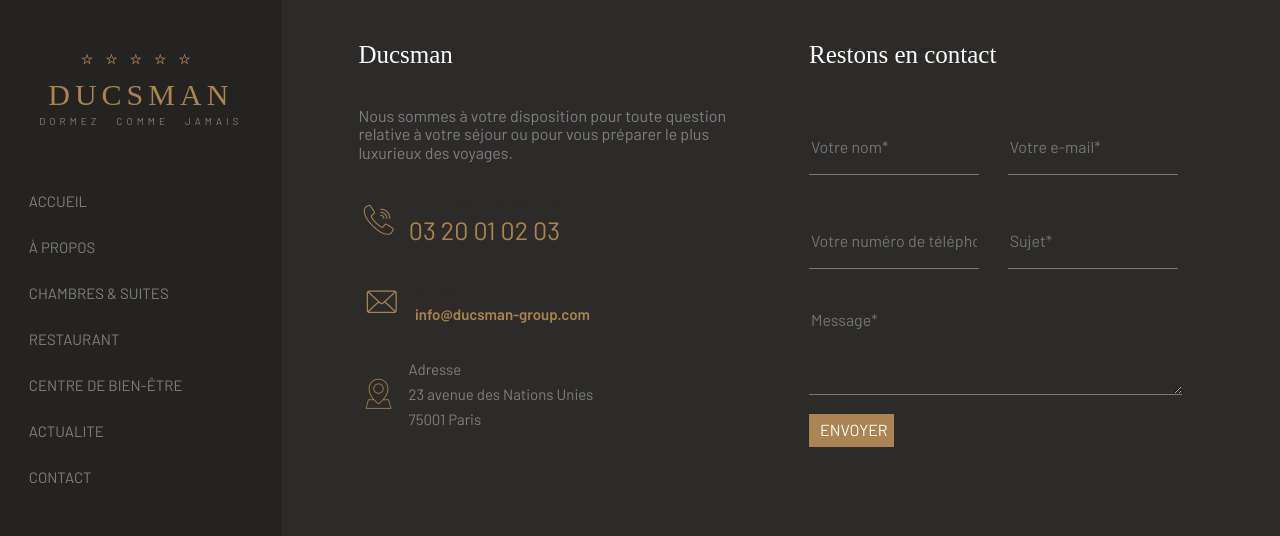
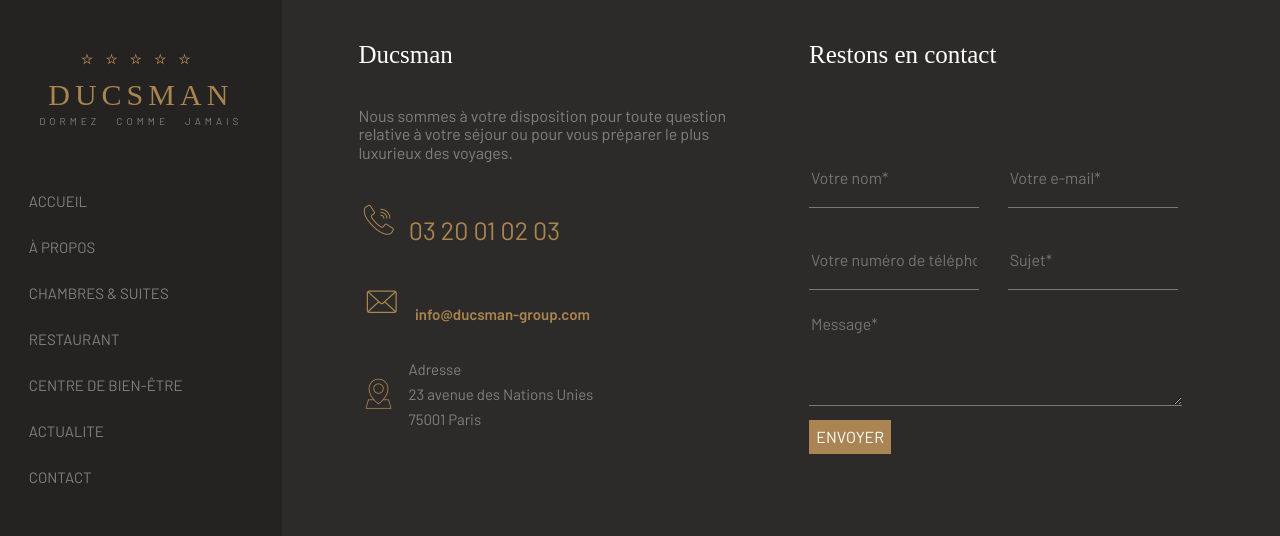
Before and after one commit to Loic0404/hotel, a plain HTML site: page contact.html in a window 1280 px wide. Shown: the top 536 px of the page. Drawn offline with nearby package versions, Linux system fonts and the light colour scheme; files that its build step writes are made by us from their sources.

Commit message:
modif bouton form

```diff
--- a/contact.html
+++ b/contact.html
@@ -90,8 +90,9 @@
                             <input type="text" class="sujet" placeholder="Sujet*">
                         </div>
                         <textarea name="Message" id="Message" class="mess" placeholder="Message*"></textarea>
+                        <div class="boutonjules">
+                        <a href="" class="envoyer">ENVOYER</a></div>
                     </form>
-                    <a href="" class="envoyer">ENVOYER</a>
                 </div>
             </div>
             <!-- MAP DE L'HÔTEL -->
--- a/sass/Composants/_buttons.scss
+++ b/sass/Composants/_buttons.scss
@@ -5,10 +5,11 @@
     background-color: $backgroundcolorLien;
     color: $titreBlanc;
     text-decoration: none;
-    width: 17%;
-    margin-top: 5%;
-    padding-top: 2%;
-    padding-left: 3%;
-    padding-right: 3%;
-    padding-bottom: 2%;
+    padding: 2%;
+    // width: 10%;
+    // margin-top: 5%;
+    // padding-top: 2%;
+    // padding-left: 3%;
+    // padding-right: 6%;
+    // padding-bottom: 2%;
 }
```
